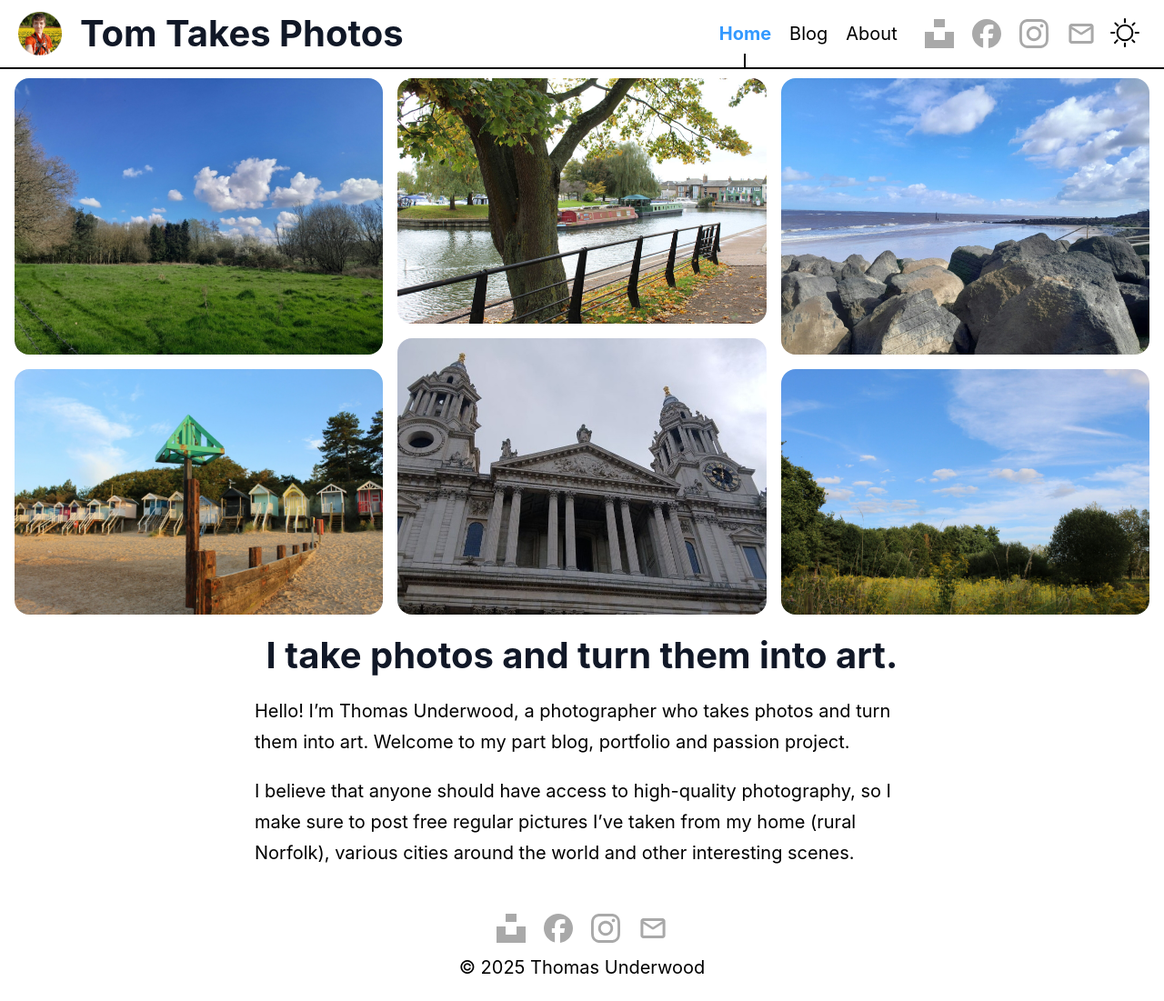
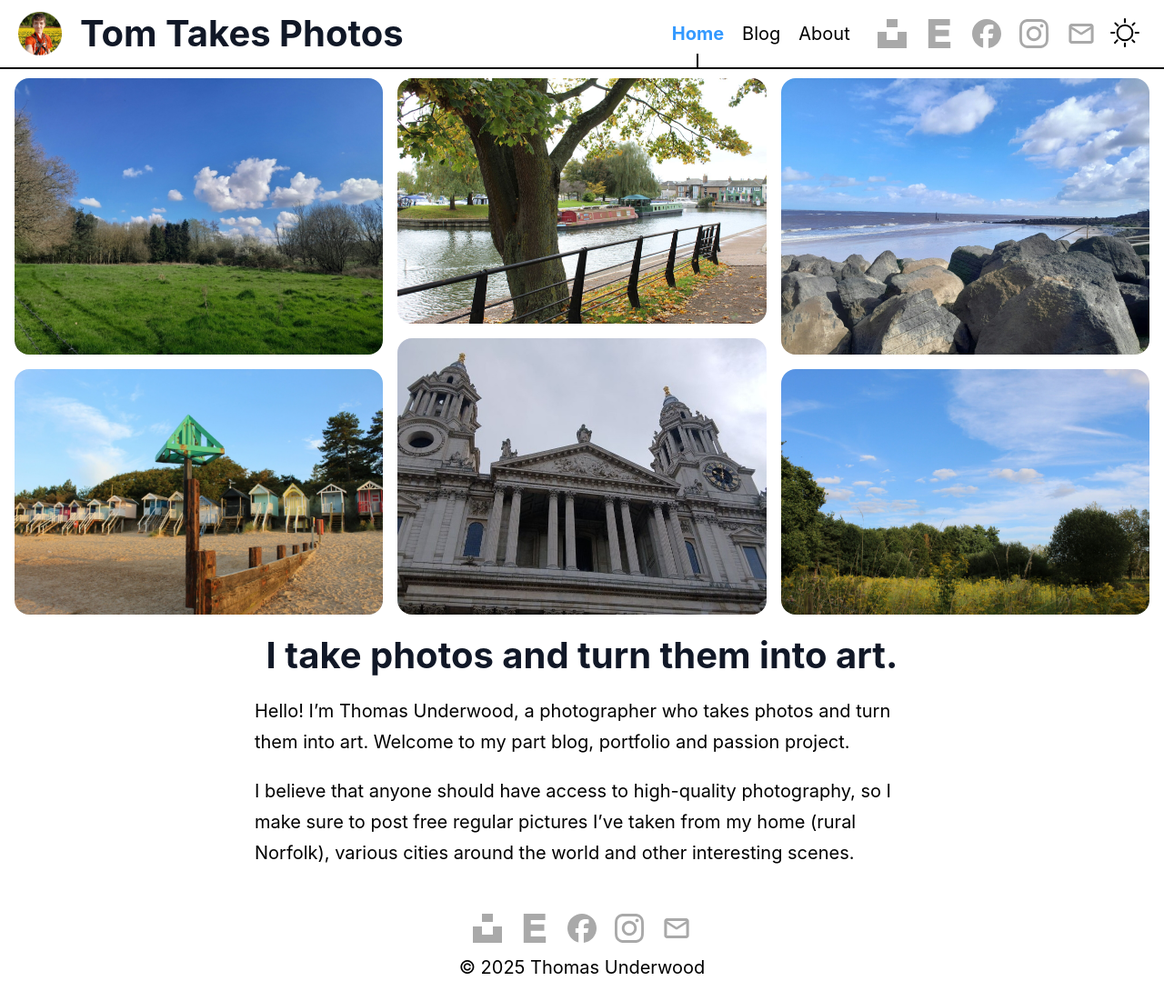
Before and after one commit to tomtakespics/tomtakespics, an Astro site: page / in a window 1280 px wide. Shown: the whole page at 91% size. Built offline with nearby package versions, Linux system fonts and the light colour scheme; Astro itself is replaced by a stand-in of ours.

Commit message:
Added EyeEm

```diff
--- a/src/components/Footer.astro
+++ b/src/components/Footer.astro
@@ -1,6 +1,6 @@
 ---
 const today = new Date();
-import { UNSPLASH, FACEBOOK, INSTAGRAM, EMAIL } from '../consts';
+import { UNSPLASH, EYEEM, FACEBOOK, INSTAGRAM, EMAIL } from '../consts';
 ---
 
 <footer>
@@ -14,6 +14,17 @@ import { UNSPLASH, FACEBOOK, INSTAGRAM, EMAIL } from '../consts';
 				height="32"
 				astro-icon="social/unsplash"
 				><title>Unsplash</title><path d="M7.5 6.75V0h9v6.75h-9zm9 3.75H24V24H0V10.5h7.5v6.75h9V10.5z"/></svg
+			>
+		</a>
+		<a href={EYEEM} class="eyeem">
+			<span class="sr-only">Tom's EyeEm</span>
+			<svg
+				viewBox="0 0 512 512"
+				aria-hidden="true"
+				width="32"
+				height="32"
+				astro-icon="social/eyeem"
+				><title>EyeEm</title><path d="M451 400.126H186.566V299.491h237.642V188.617H186.566v-76.421h255.396V0H61v512h390z"/></svg
 			>
 		</a>
 		<a href={FACEBOOK} class="facebook">
@@ -69,20 +80,28 @@ import { UNSPLASH, FACEBOOK, INSTAGRAM, EMAIL } from '../consts';
 		text-decoration: none;
 	}
 	.unsplash,
+	.eyeem,
 	.facebook,
 	.instagram,
 	.email {
 		fill: var(--gray);
 		transition: fill 0.3s ease-in-out;
 	}
+
 	.unsplash:hover {
 		fill: #111;
+	}
+	:root.black .unsplash:hover {
+		fill: #f1f1f1;
+	}
+	.eyeem:hover {
+		fill: #00456f;
 	}
 	.facebook:hover {
 		fill: #1877F2;
 	}
 	.instagram:hover {
-		fill: #FF0069
+		fill: #FF0069;
 	}
 	.email:hover {
 		fill: #3399ff;
--- a/src/components/Header.astro
+++ b/src/components/Header.astro
@@ -1,7 +1,7 @@
 ---
 import HeaderLink from './HeaderLink.astro';
 import ThemeToggle from "./ThemeToggle.astro";
-import { SITE_TITLE, SITE_LOGO_SMALL, UNSPLASH, FACEBOOK, INSTAGRAM, EMAIL } from '../consts';
+import { SITE_TITLE, SITE_LOGO_SMALL, UNSPLASH, EYEEM, FACEBOOK, INSTAGRAM, EMAIL } from '../consts';
 ---
 
 <header>
@@ -29,6 +29,17 @@ import { SITE_TITLE, SITE_LOGO_SMALL, UNSPLASH, FACEBOOK, INSTAGRAM, EMAIL } fro
 					height="32"
 					astro-icon="social/unsplash"
 					><title>Unsplash</title><path d="M7.5 6.75V0h9v6.75h-9zm9 3.75H24V24H0V10.5h7.5v6.75h9V10.5z"/></svg
+				>
+			</a>
+			<a href={EYEEM} class="eyeem">
+				<span class="sr-only">Tom's EyeEm</span>
+				<svg
+					viewBox="0 0 512 512"
+					aria-hidden="true"
+					width="32"
+					height="32"
+					astro-icon="social/eyeem"
+					><title>EyeEm</title><path d="M451 400.126H186.566V299.491h237.642V188.617H186.566v-76.421h255.396V0H61v512h390z"/></svg
 				>
 			</a>
 			<a href={FACEBOOK} class="facebook">
@@ -152,6 +163,7 @@ import { SITE_TITLE, SITE_LOGO_SMALL, UNSPLASH, FACEBOOK, INSTAGRAM, EMAIL } fro
 	}
 
 	.unsplash,
+	.eyeem,
 	.facebook,
 	.instagram,
 	.email {
@@ -164,6 +176,9 @@ import { SITE_TITLE, SITE_LOGO_SMALL, UNSPLASH, FACEBOOK, INSTAGRAM, EMAIL } fro
 	}
 	:root.black .unsplash:hover {
 		fill: #f1f1f1;
+	}
+	.eyeem:hover {
+		fill: #00456f;
 	}
 	.facebook:hover {
 		fill: #1877F2;
--- a/src/consts.ts
+++ b/src/consts.ts
@@ -5,6 +5,7 @@ export const SITE_TITLE = 'Tom Takes Photos';
 export const SITE_DESCRIPTION = 'I take photos and turn them into art.';
 
 export const UNSPLASH = 'https://unsplash.com/@tomtakespics';
+export const EYEEM = 'https://www.eyeem.com/u/tomtakespics_';
 export const FACEBOOK = 'https://www.facebook.com/tomtakespics';
 export const INSTAGRAM = 'https://www.instagram.com/tomtakespics_';
 export const EMAIL = 'mailto:contact@tomstuff.uk';
```
